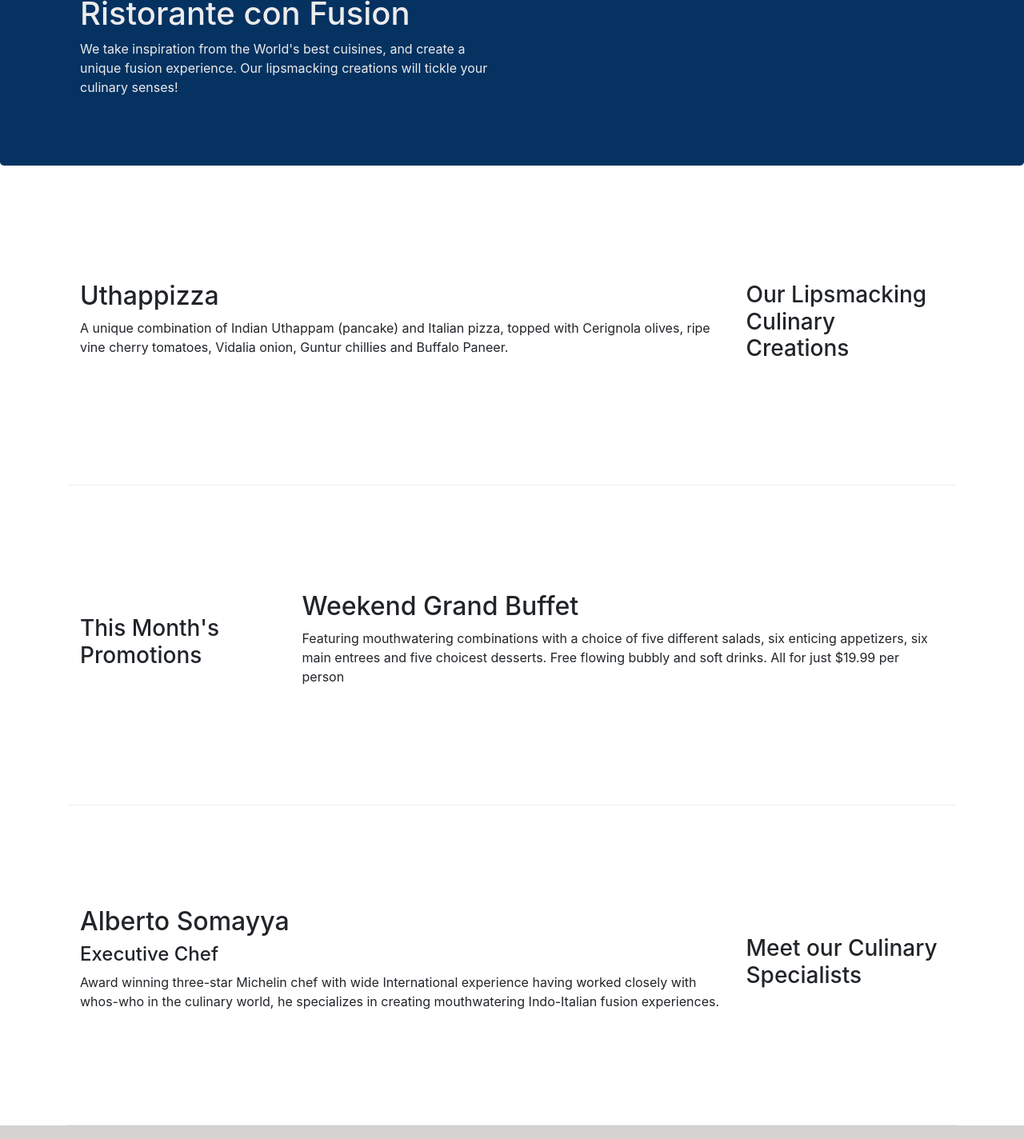
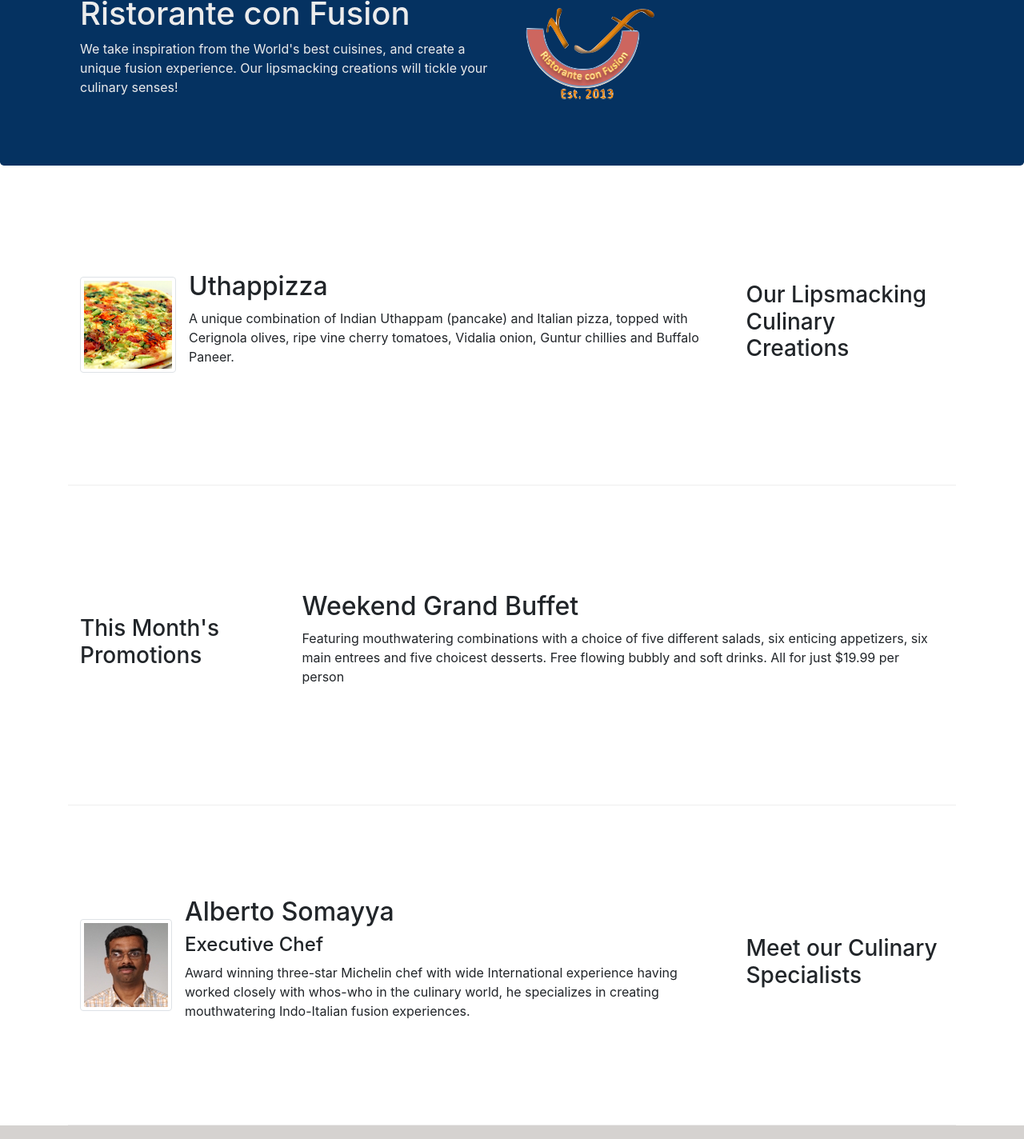
Before and after one commit to Carlos-V24/Bootstrap_4_coursera, a website: page index.html in a window 1280 px wide. Shown: the part 127-1551 px from the top of the page at 80% size. Drawn offline with nearby package versions, Linux system fonts and the light colour scheme.

Commit message:
Images and Video

```diff
--- a/index.html
+++ b/index.html
@@ -22,7 +22,7 @@
           <button class="navbar-toggler" type="button" data-toggle="collapse" data-target="#Navbar">
               <span class="navbar-toggler-icon"></span>
           </button>
-          <a class="navbar-brand" href="./">Ristorante Con Fusion</a>
+          <a class="navbar-brand" href="./"><img src="img/logo.png" height="30" width="41" alt="Logo"></a>
           <div class="collapse navbar-collapse" id="Navbar">
               <ul class="navbar-nav mr-auto">
                       <li class="nav-item active"><a class="nav-link" href="./index.html"><span class="fa fa-home fa-lg"></span> Home</a></li>
@@ -41,7 +41,8 @@
                     <h1>Ristorante con Fusion</h1>
                     <p>We take inspiration from the World's best cuisines, and create a unique fusion experience. Our lipsmacking creations will tickle your culinary senses!</p>
                 </div>
-                <div class="col-12 col-sm">
+                <div class="col-12 col-sm align-self-center">
+                  <img src="img/logo.png" class="img-fluid" alt="Logo">
                 </div>
             </div>
         </div>
@@ -53,8 +54,13 @@
                 <h3>Our Lipsmacking Culinary Creations</h3>
             </div>
             <div class="col col-sm order-sm-first col-md">
-                <h2>Uthappizza</h2>
-                <p>A unique combination of Indian Uthappam (pancake) and Italian pizza, topped with Cerignola olives, ripe vine cherry tomatoes, Vidalia onion, Guntur chillies and Buffalo Paneer.</p>
+              <div class="media">
+                <img src="img/uthappizza.png" class="d-flex mr-3 img-thumbnail align-self-center" alt="Uthappizza">
+                  <div class="media-body">
+                    <h2 class="mt-0">Uthappizza</h2>
+                    <p class="d-none d-sm-block">A unique combination of Indian Uthappam (pancake) and Italian pizza, topped with Cerignola olives, ripe vine cherry tomatoes, Vidalia onion, Guntur chillies and Buffalo Paneer.</p>
+                  </div>
+              </div>
             </div>
         </div>
 
@@ -74,9 +80,14 @@
                 <h3>Meet our Culinary Specialists</h3>
             </div>
             <div class="col col-sm  order-sm-first col-md">
-                <h2>Alberto Somayya</h2>
-                <h4>Executive Chef</h4>
-                <p>Award winning three-star Michelin chef with wide International experience having worked closely with whos-who in the culinary world, he specializes in creating mouthwatering Indo-Italian fusion experiences. </p>
+              <div class="media">
+                <img class="d-flex mr-3 align-self-center img-thumbnail" src="img/alberto.png" alt="alberto">
+                <div class="media-body">
+                  <h2 class="mt-0">Alberto Somayya</h2>
+                  <h4>Executive Chef</h4>
+                  <p class="d-none d-sm-block">Award winning three-star Michelin chef with wide International experience having worked closely with whos-who in the culinary world, he specializes in creating mouthwatering Indo-Italian fusion experiences. </p>
+                </div>
+              </div>
             </div>
         </div>
     </div>
```
Also changed, not shown: aboutus.html (+3 -2 lines), contactus.html (+3 -2 lines), img/alberto.png (added), img/buffet.png (added), img/logo.png (added), img/uthappizza.png (added), 1 other file.
